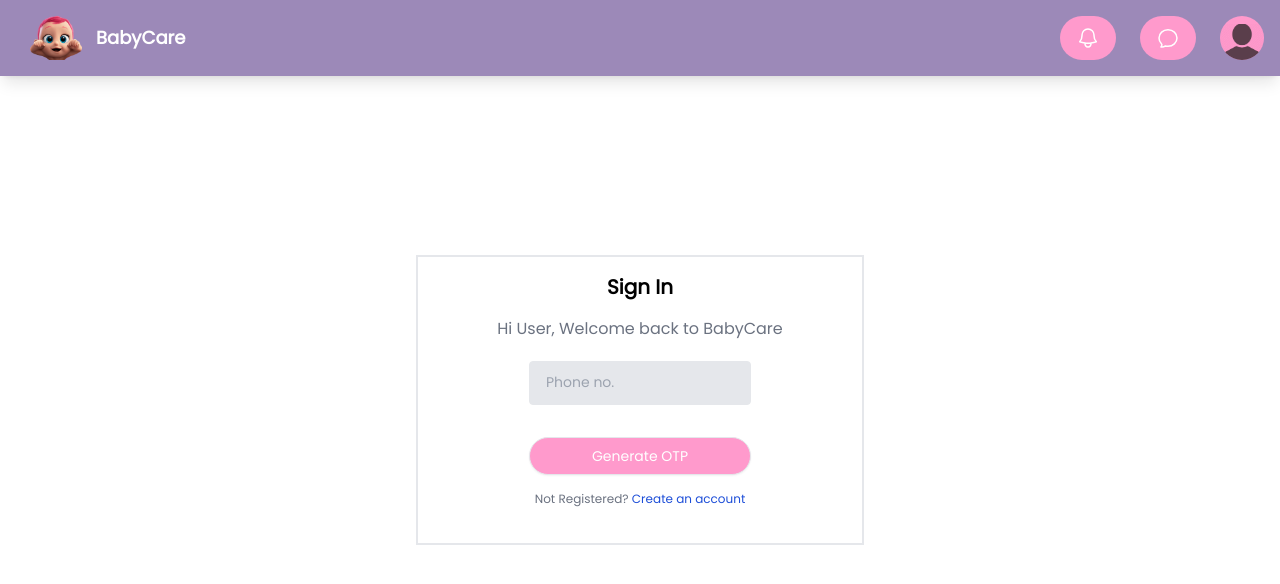
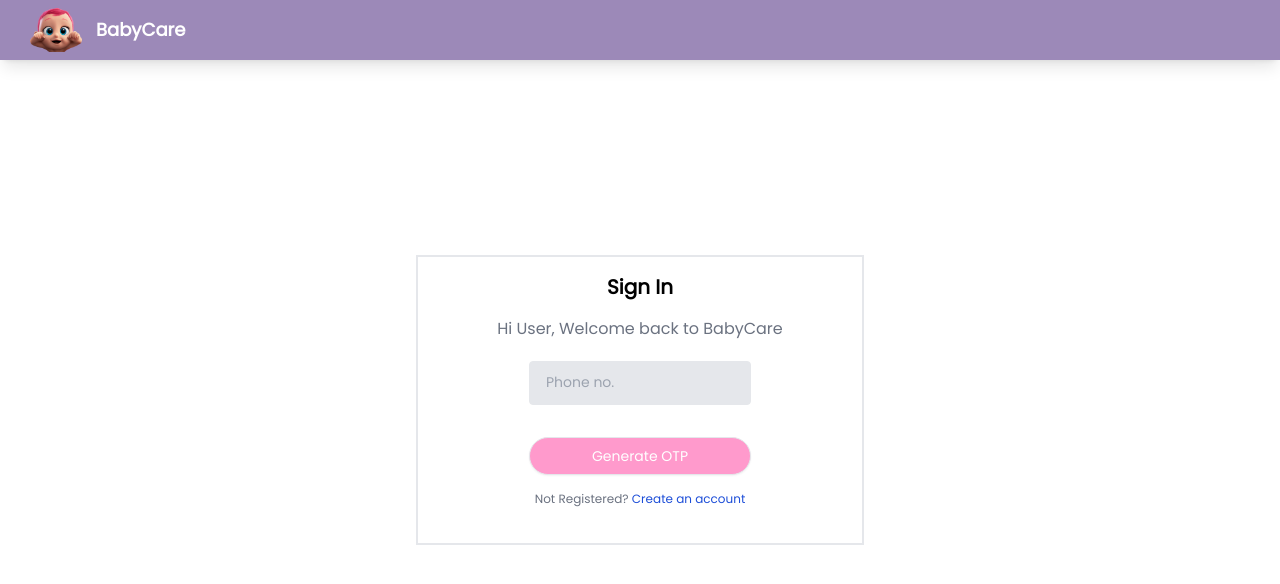
Before and after one commit to harshitjain156/MyBabyCare, a React (Create React App) app in the folder client/: page /user/login in a window 1280 px wide. Shown: the top 584 px of the page. Built offline with nearby package versions, Linux system fonts and the light colour scheme; sample sign-in values are in the browser's storage.

Commit message:
conditional routing bug resolved.

```diff
--- a/client/src/App.tsx
+++ b/client/src/App.tsx
@@ -99,13 +99,14 @@ import Appointment from './components/Appointment';
 import Booking from './components/Booking';
 import BookingAppointmentForm from "./components/BookingAppointmentForm";
 import { useAuth } from '../src/AuthContext/AuthContext';
+import NotFoundPage from "../src/page/NotFoundPage"
 
 
 const ProtectedRoute : React.FC<{ children: any }> = ({ children }) => {
   const  location = useLocation();
   const {pathname } = location;
   const {userData} = useAuth();
-  return userData ? (
+  return userData && pathname.includes(userData?.role.toLowerCase()) ? (
     children
   ) : (
     <Navigate to={pathname.includes("doctor") ? "/doctor/login" : "/user/login"} replace />
@@ -182,6 +183,7 @@ function App() {
         <Route path={`/:type/appointment`} element={<ProtectedRoute><Layout sidebarOpen={sidebarOpen} setSidebarOpen={setSidebarOpen}><Appointment/></Layout></ProtectedRoute> } />
         <Route path={`/:type/appointment/doctor`} element={<ProtectedRoute><Layout sidebarOpen={sidebarOpen} setSidebarOpen={setSidebarOpen}><Booking/></Layout> </ProtectedRoute>} />
         <Route path={`/:type/dashboard`} element={<ProtectedRoute><Layout sidebarOpen={sidebarOpen} setSidebarOpen={setSidebarOpen}><Dashboard sidebarOpen={sidebarOpen} type={type}/></Layout></ProtectedRoute> } />
+        <Route path="*" element={<NotFoundPage/>} />
       </Routes>
       <ChatContainer hideChatContainer={hideChatContainer} setHideChatContainer={setHideChatContainer} createMeetingHandler={createMeetingHandler}/>
 </>
--- a/client/src/components/Appointment.tsx
+++ b/client/src/components/Appointment.tsx
@@ -401,7 +401,9 @@ const filteredDoctors = appointment.filter((doctor :any) => {
         <SearchBar searchTerm={searchTerm}
                     setSearchTerm={setSearchTerm}/>
 
-        <span onClick={toggleCalendarVisibility} className="text-white py-2 px-4   rounded-md bg-secondary cursor-pointer flex gap-1 justify-center items-center  hover:bg-secondary-dark">
+        <input type='date'/>
+
+        {/* <span onClick={toggleCalendarVisibility} className="text-white py-2 px-4   rounded-md bg-secondary cursor-pointer flex gap-1 justify-center items-center  hover:bg-secondary-dark">
         <svg
                     className="fill-current"
                     width="18"
@@ -420,7 +422,7 @@ const filteredDoctors = appointment.filter((doctor :any) => {
                {isCalendarVisible && <Calendar className="text-black fixed z-50 top-64 right-16 " />}
 
 
-          </span>
+          </span> */}
           {/* <DatePicker /> */}
         {/* <div className="relative h-10 w-full min-w-[200px]">
           <div className="absolute grid w-5 h-5 top-2/4 right-3 -translate-y-2/4 place-items-center text-blue-gray-500">
--- a/client/src/components/NavBar.tsx
+++ b/client/src/components/NavBar.tsx
@@ -89,28 +89,29 @@ const {userData} =  useAuth();
       <div className="w-full mx-auto px-4   flex justify-between items-center">
         {/* Logo */}
         <div className="text-lg text-white font-semibold flex justify-start items-center">
-          <div className="lg:hidden mr-4 text-white" onClick={handleClick}>
+        {userData && pathname.includes(userData?.role.toLowerCase()) && (!pathname.includes("login")) && (!pathname.includes("signup")) && <div className="lg:hidden mr-4 text-white" onClick={handleClick}>
             {!sidebarOpen ? <MenuIcon className="w-5" /> : <XIcon className="w-5" />}
-          </div>
+          </div>}
           <span className='hidden md:block relative w-[80px]'>
             <img src={logo} alt="Logo" width="80px" className='absolute top-[-50px]' />
           </span>
-          BabyCare
+          <span >BabyCare</span>
         </div>
         {/* Navigation Links */}
         <ul className="flex item-center gap-6 ">
-          {userData && <li className="text-white py-2 px-4 relative rounded-full bg-secondary cursor-pointer flex gap-1 justify-center items-center  hover:bg-secondary-dark">
+          {userData && pathname.includes(userData?.role.toLowerCase()) && (!pathname.includes("login")) && (!pathname.includes("signup")) && <li className="text-white py-2 px-4 relative rounded-full bg-secondary cursor-pointer flex gap-1 justify-center items-center  hover:bg-secondary-dark">
             <svg xmlns="http://www.w3.org/2000/svg" fill="none" viewBox="0 0 24 24" stroke-width="1.5" stroke="currentColor" className="w-6 h-6">
               <path stroke-linecap="round" stroke-linejoin="round" d="M14.857 17.082a23.848 23.848 0 0 0 5.454-1.31A8.967 8.967 0 0 1 18 9.75V9A6 6 0 0 0 6 9v.75a8.967 8.967 0 0 1-2.312 6.022c1.733.64 3.56 1.085 5.455 1.31m5.714 0a24.255 24.255 0 0 1-5.714 0m5.714 0a3 3 0 1 1-5.714 0" />
             </svg>
 
           </li>}
-          {userData && <li onClick={() => { setHideChatContainer(false) }} className="text-white py-2 px-4 rounded-full bg-secondary cursor-pointer flex gap-1 justify-center items-center  hover:bg-secondary-dark">
+          {userData  && pathname.includes(userData?.role.toLowerCase()) && (!pathname.includes("login")) && (!pathname.includes("signup")) && <li onClick={() => { setHideChatContainer(false) }} className="text-white py-2 px-4 rounded-full bg-secondary cursor-pointer flex gap-1 justify-center items-center  hover:bg-secondary-dark">
             <svg xmlns="http://www.w3.org/2000/svg" fill="none" viewBox="0 0 24 24" stroke-width="1.5" stroke="currentColor" className="w-6 h-6">
               <path stroke-linecap="round" stroke-linejoin="round" d="M12 20.25c4.97 0 9-3.694 9-8.25s-4.03-8.25-9-8.25S3 7.444 3 12c0 2.104.859 4.023 2.273 5.48.432.447.74 1.04.586 1.641a4.483 4.483 0 0 1-.923 1.785A5.969 5.969 0 0 0 6 21c1.282 0 2.47-.402 3.445-1.087.81.22 1.668.337 2.555.337Z" />
             </svg>
           </li>}
-          {userData && <li>
+
+          {userData && pathname.includes(userData?.role.toLowerCase()) && (!pathname.includes("login")) && (!pathname.includes("signup")) && <li>
             <div className="w-full flex items-center rounded-full  bg-secondary overflow-hidden">
               <img src={profile} alt={"Profile picture"} className="h-11 w-11 pt-2  object-cover opacity-75" />
             </div>
--- a/client/src/components/SearchBar.tsx
+++ b/client/src/components/SearchBar.tsx
@@ -12,7 +12,7 @@ interface SearchBarProps {
   return (
 
 
-        <div className="relative w-full  mx-8">
+        <div className="relative w-full  mr-8">
 
             <input value={searchTerm} type="text" className="h-14 w-[100%] pr-8 pl-5 rounded z-0 focus:shadow focus:outline-none"
             placeholder={userData?.role.toLowerCase() ==="user"? "Search By Name, Specialization and Department": "Search By Child Name, Age, Reason and Additional details."}
--- a/client/src/page/DoctorLoginPage.tsx
+++ b/client/src/page/DoctorLoginPage.tsx
@@ -256,7 +256,7 @@ export default function LoginPage() {
       try {
         setPhone(values.phoneNumber);
 
-        toast.info("Pending...");
+        // toast.info("Pending...");
         // Simulate sending OTP (replace with actual logic)
         const response = await axios.post(
           `${BASE_URL}api/v1/login_with_phone`,
--- a/client/src/page/DoctorSignUpPage.tsx
+++ b/client/src/page/DoctorSignUpPage.tsx
@@ -63,7 +63,7 @@ export default function SignUpPage() {
       try {
         setPhone(values.phoneNumber);
         setName(values.username);
-        toast.info("Pending...");
+        // toast.info("Pending...");
         // Simulate sending OTP (replace with actual logic)
         const response = await axios.post(
           `${BASE_URL}api/v1/register_with_phone`,
--- a/client/src/page/LoginPage.tsx
+++ b/client/src/page/LoginPage.tsx
@@ -257,7 +257,7 @@ export default function LoginPage() {
       try {
         setPhone(values.phoneNumber);
 
-        toast.info("Pending...");
+        // toast.info("Pending...");
         // Simulate sending OTP (replace with actual logic)
         const response = await axios.post(
           `${BASE_URL}api/v1/login_with_phone`,
--- /dev/null
+++ b/client/src/page/NotFoundPage.jsx
@@ -0,0 +1,16 @@
+import React from 'react';
+import { Link, useLocation } from 'react-router-dom';
+
+const NotFoundPage = () => {
+  const  location = useLocation();
+  const {pathname } = location;
+  return (
+    <div className="flex flex-col items-center justify-center h-screen bg-gray-100">
+      <h1 className="text-5xl font-bold text-gray-800 mb-4">404</h1>
+      <p className="text-lg text-gray-600 mb-8">Oops! Page not found.</p>
+      <Link to={pathname.includes("user")? "/user/login":"/doctor/login"} className="px-4 py-2 bg-secondary text-white rounded hover:bg-secondary-dark transition duration-300">Go to Login Page</Link>
+    </div>
+  );
+};
+
+export default NotFoundPage;
--- a/client/src/page/SignUpPage.tsx
+++ b/client/src/page/SignUpPage.tsx
@@ -62,7 +62,7 @@ export default function SignUpPage() {
       try {
         setPhone(values.phoneNumber);
         setName(values.username);
-        toast.info("Pending...");
+        // toast.info("Pending...");
         // Simulate sending OTP (replace with actual logic)
         const response = await axios.post(
           `${BASE_URL}api/v1/register_with_phone`,
```
